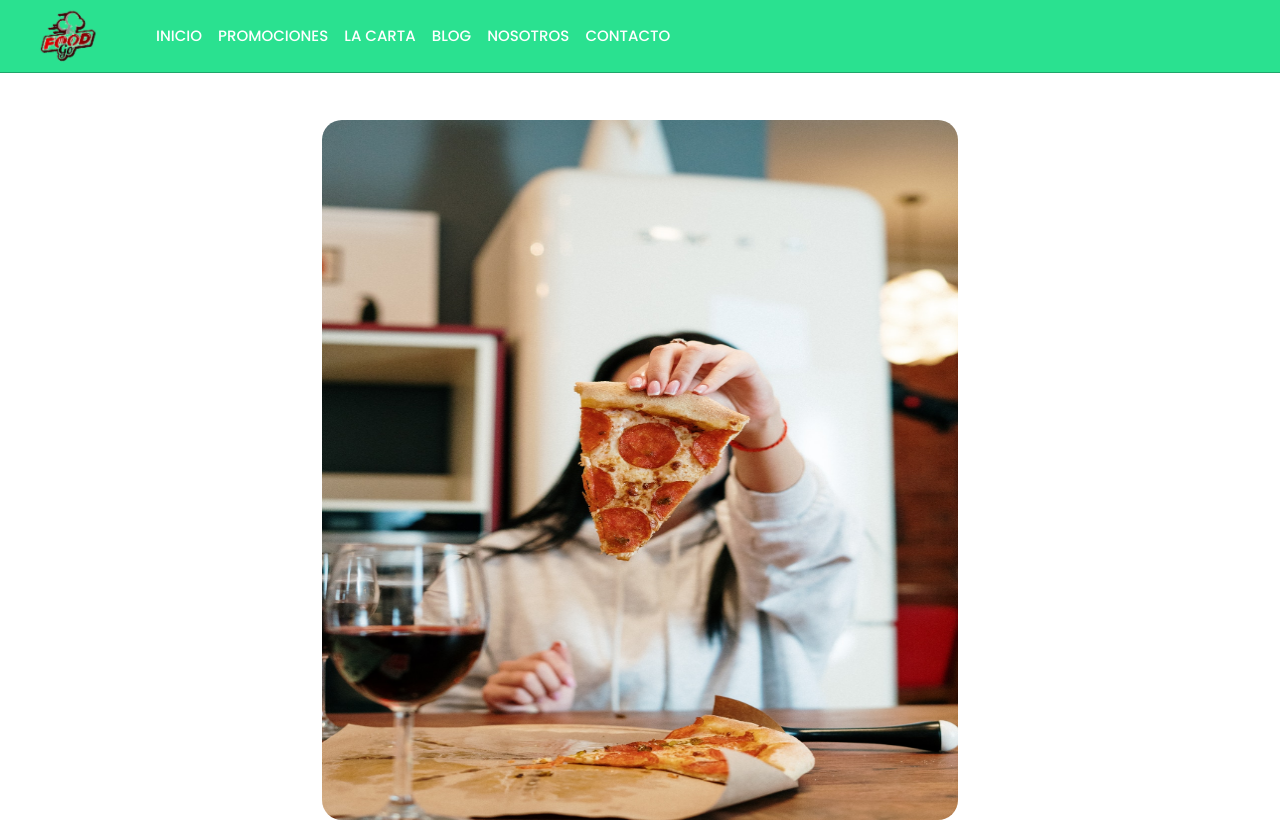
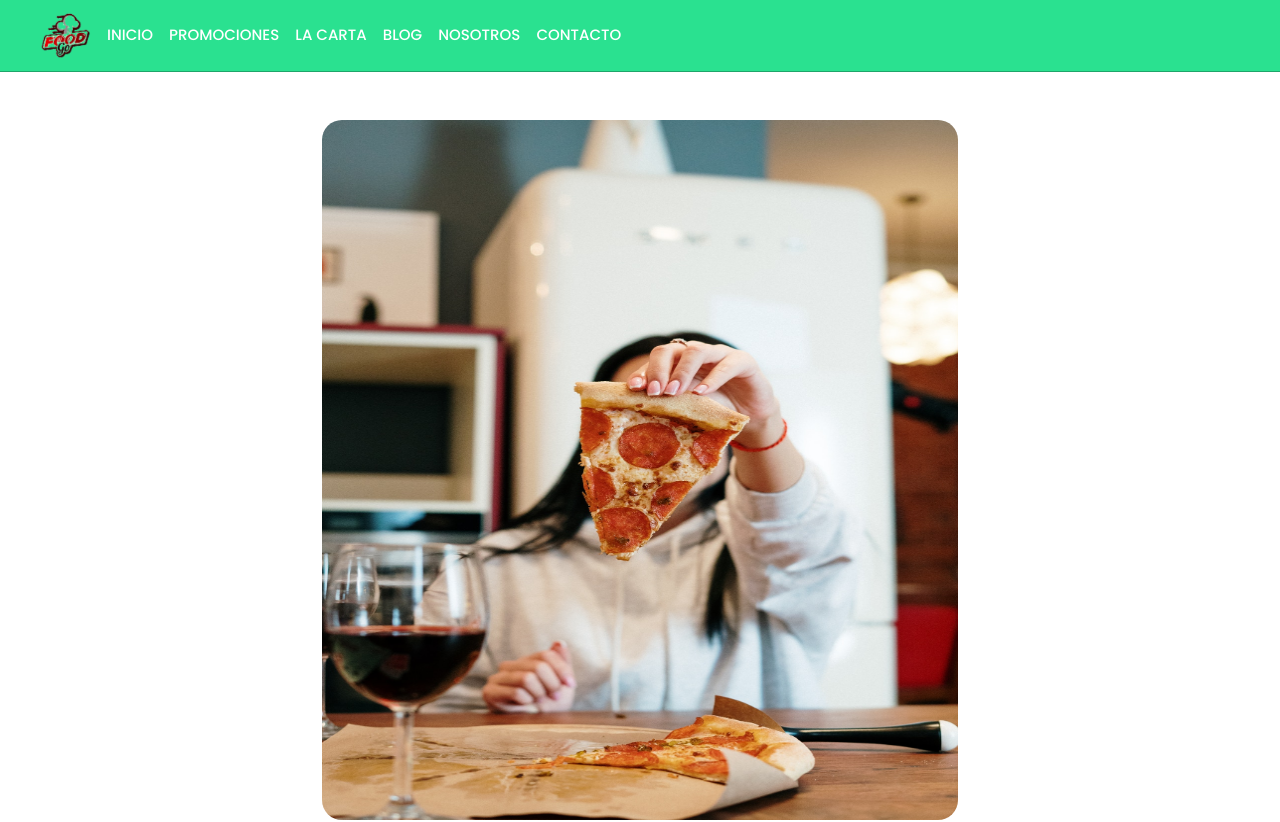
Before and after one commit to Darlinne/elverdaderosabor, a plain HTML site: page index.html in a window 1280 px wide. Shown: the top 822 px of the page. Drawn offline with nearby package versions, Linux system fonts and the light colour scheme; a web font is replaced by a local one.

Commit message:
recalibrando logo

```diff
--- a/ccs/styles.css
+++ b/ccs/styles.css
@@ -25,7 +25,7 @@ header {
 }
 
 .logo__container img {
-    width: 40%;
+    width: 35px;
     transform: scale(3);
 }
 
```
